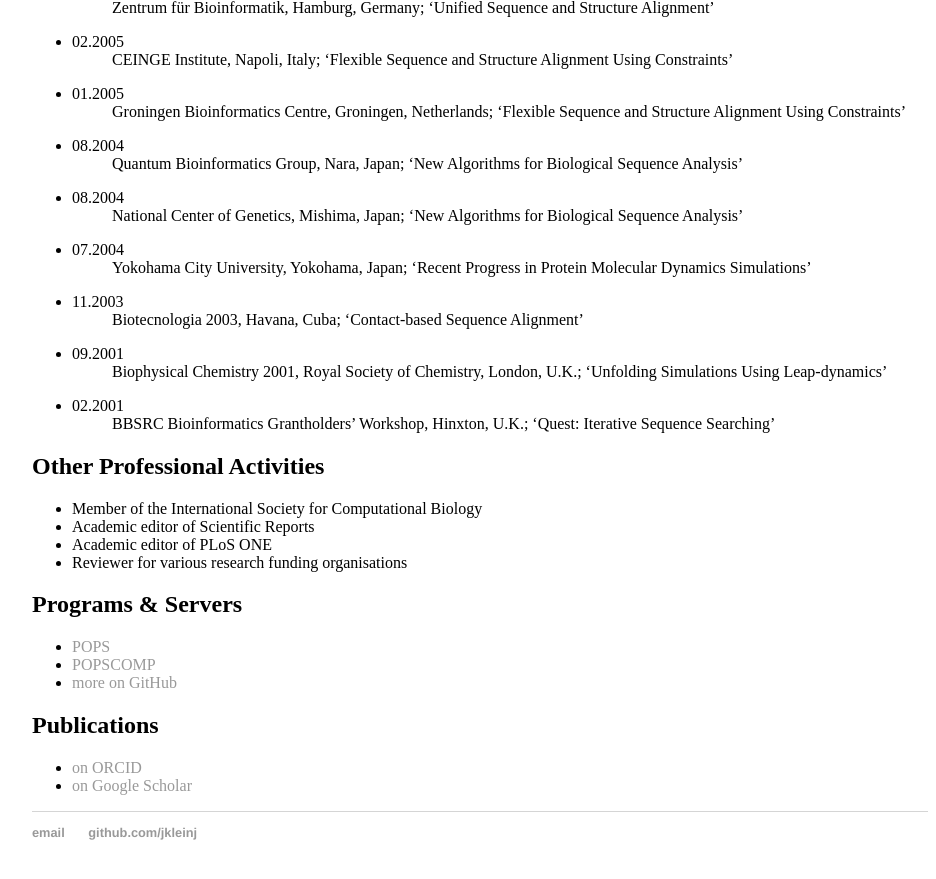
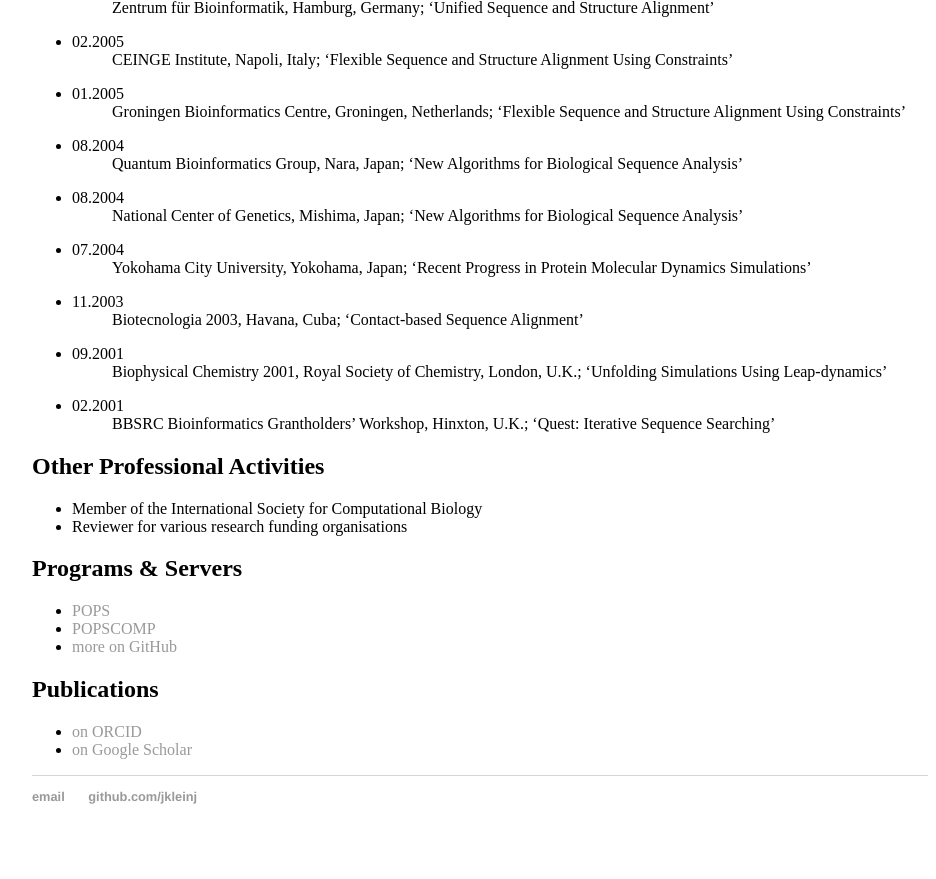
Before and after one commit to jkleinj/jkleinj.github.io, a Jekyll site: the page built from cv/cv.md, in a window 1280 px wide and 900 px high, scrolled down 2065 px. Shown: the top 879 px of the window, without its empty margins (160-1096 px from the left). Built offline with Jekyll 4.4.1, drawn with Linux system fonts in a browser that asks for light colours; our own code applies the rules of GitHub Pages for plain Markdown files.

Commit message:
Update cv.md

```diff
--- a/cv/cv.md
+++ b/cv/cv.md
@@ -90,8 +90,6 @@ jens@jkleinj.eu
 
 ## Other Professional Activities
 * Member of the International Society for Computational Biology
-* Academic editor of Scientific Reports
-* Academic editor of PLoS ONE
 * Reviewer for various research funding organisations
 
 ## Programs & Servers
```
